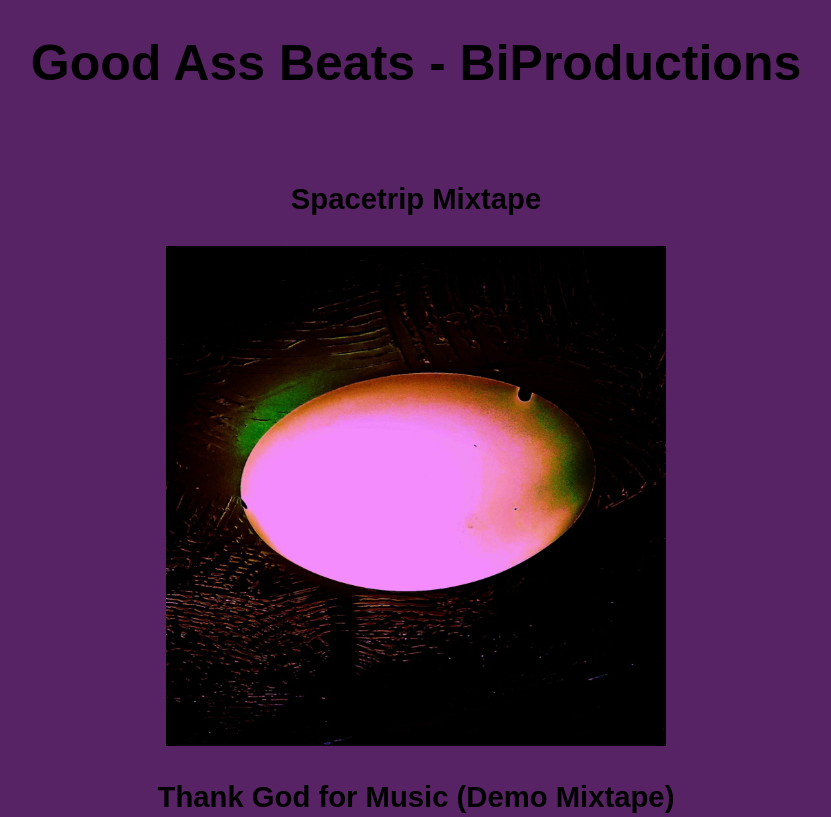
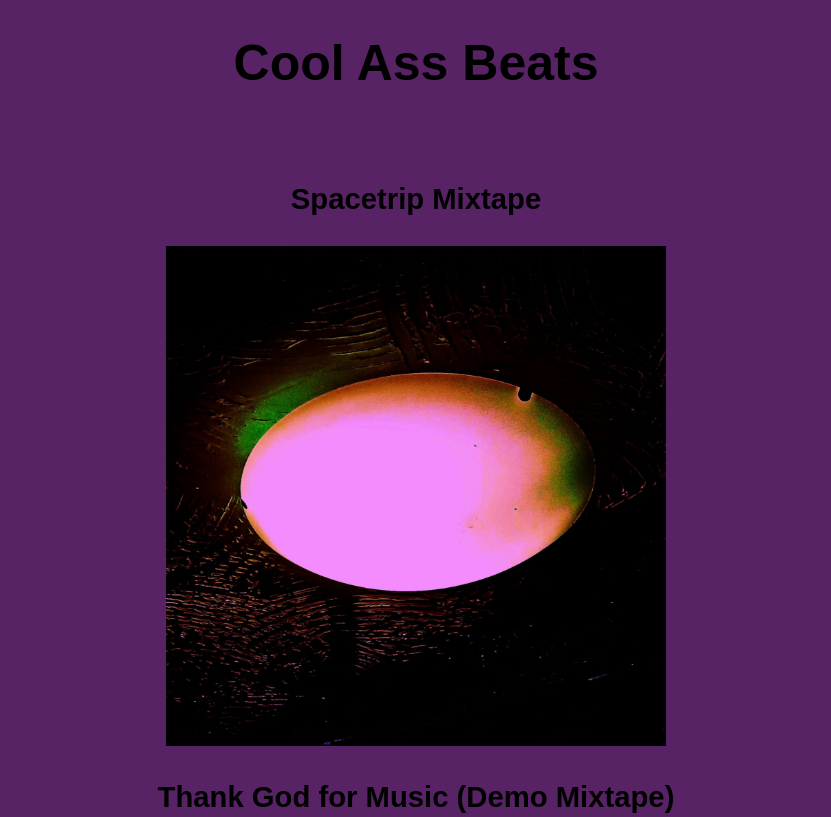
Before and after one commit to griiiizz/griiiizz.github.io, a plain HTML site: page index.html in a window 1280 px wide. Shown: the top 817 px of the page, without its empty margins (224-1055 px from the left). Drawn offline with Linux system fonts and the light colour scheme.

Commit message:
Update index.html

```diff
--- a/index.html
+++ b/index.html
@@ -2,10 +2,10 @@
 <html>
   <head>
     <meta charset="utf-8">
-<title>BiProd. Beats</title>
+<title>Cool Ass Beats</title>
   </head>
   <body>
-<h1>Good Ass Beats - BiProductions</h1>
+<h1>Cool Ass Beats</h1>
 <br>
 <h3> Spacetrip Mixtape </h3>
 <a href="spacetrip.html"><img src="spacetrip cover.jpg" alt="SPACETRIPCOVER" width="500" height="500"></a>
```
